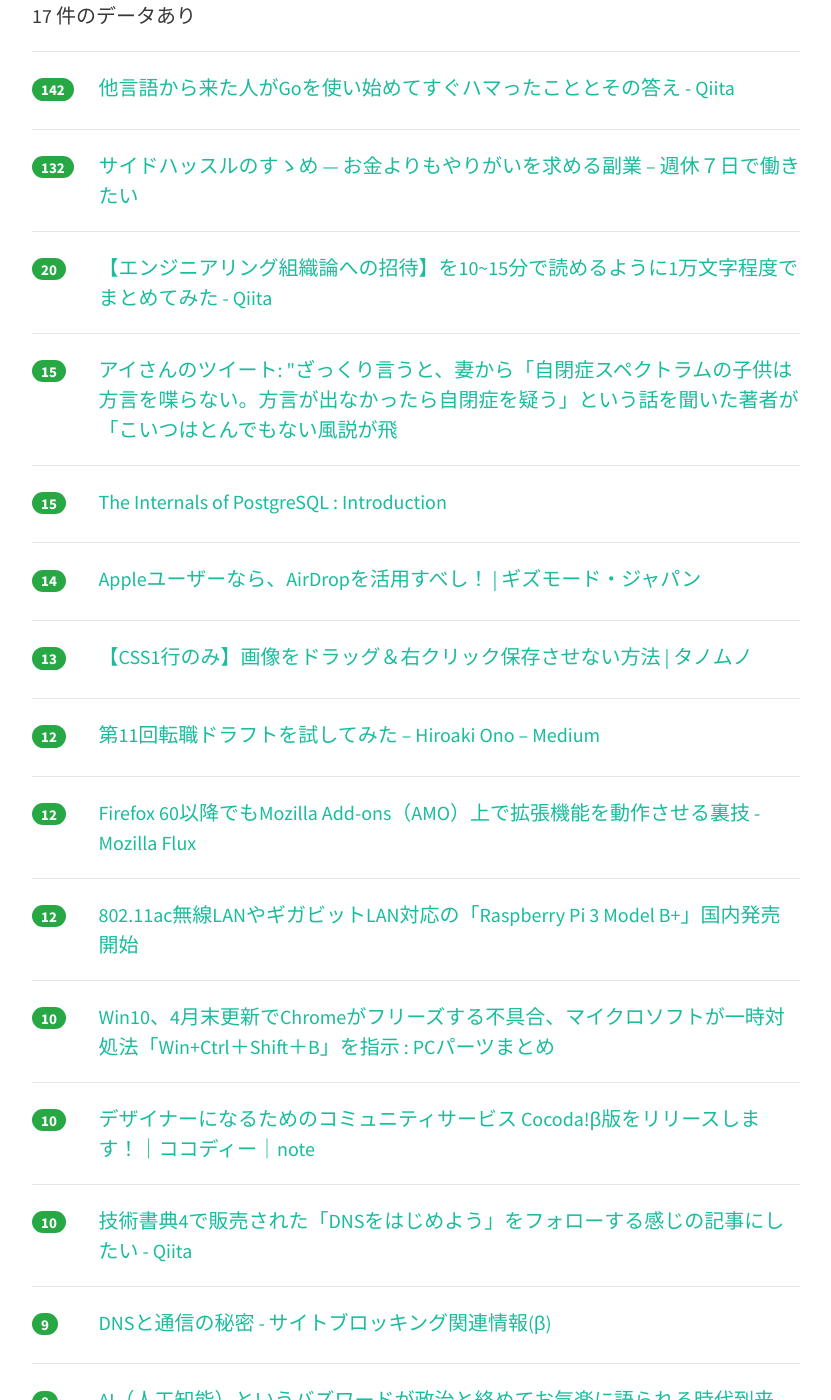
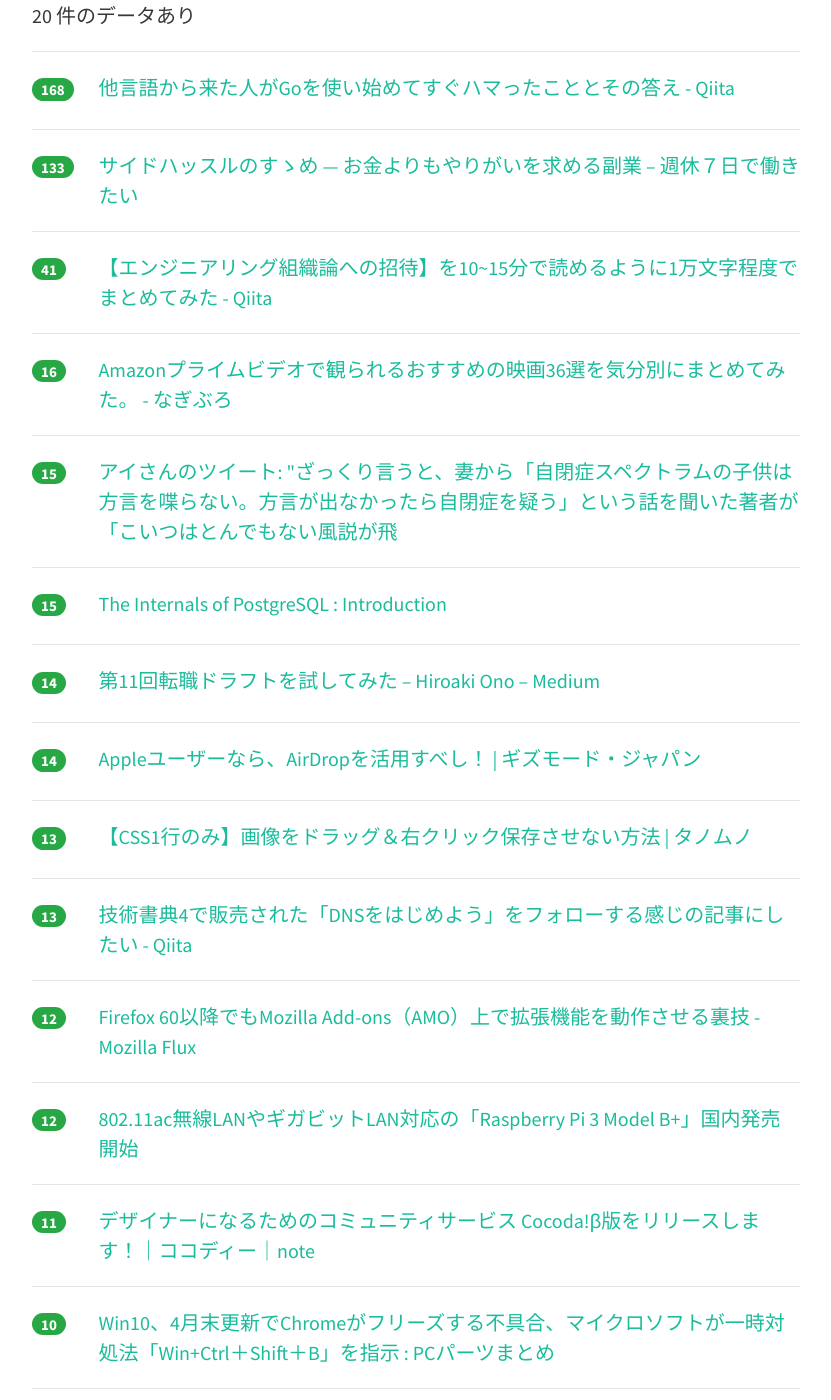
Before and after one commit to yatta47/hatena-matome-site, a Jekyll site: the page built from _posts/2018-05-05-hatena.md, in a window 1280 px wide and 1400 px high, scrolled down 322 px. Shown: the whole window, without its empty margins (224-1055 px from the left). Built offline with Jekyll 4.4.1, drawn with Linux system fonts in a browser that asks for light colours; nearby versions of some CDN libraries; some of the changed text lies outside the part shown.

Commit message:
Updated 2018-05-05

```diff
--- a/_posts/2018-05-05-hatena.md
+++ b/_posts/2018-05-05-hatena.md
@@ -1,24 +1,29 @@
 ---
 layout: post
 title:  "2018-05-05 はてぶIT"
-date:   2018-05-05 09:03:23
+date:   2018-05-05 10:02:15
 tags: [it-hotentry]
 ---
-17 件のデータあり
+20 件のデータあり
 
 <hr><div class="row">
-<div class="col-1"><span class="badge badge-pill badge-success h2">142</span></div>
+<div class="col-1"><span class="badge badge-pill badge-success h2">168</span></div>
 <div class="col-11"><a href='https://qiita.com/mumoshu/items/0d2f2a13c6e9fc8da2a4' target='_blank'>他言語から来た人がGoを使い始めてすぐハマったこととその答え - Qiita</a></div>
 </div>
 <hr>
 <div class="row">
-<div class="col-1"><span class="badge badge-pill badge-success h2">132</span></div>
+<div class="col-1"><span class="badge badge-pill badge-success h2">133</span></div>
 <div class="col-11"><a href='https://blog.craftz.dog/lets-side-hustle-b9e1d894041d' target='_blank'>サイドハッスルのすゝめ — お金よりもやりがいを求める副業 – 週休７日で働きたい</a></div>
 </div>
 <hr>
 <div class="row">
-<div class="col-1"><span class="badge badge-pill badge-success h2">20</span></div>
+<div class="col-1"><span class="badge badge-pill badge-success h2">41</span></div>
 <div class="col-11"><a href='https://qiita.com/kamesennin/items/89d479112554a6f9d038' target='_blank'>【エンジニアリング組織論への招待】を10~15分で読めるように1万文字程度でまとめてみた - Qiita</a></div>
+</div>
+<hr>
+<div class="row">
+<div class="col-1"><span class="badge badge-pill badge-success h2">16</span></div>
+<div class="col-11"><a href='http://www.nagibrno.com/entry/prime-video-movies' target='_blank'>Amazonプライムビデオで観られるおすすめの映画36選を気分別にまとめてみた。 - なぎぶろ</a></div>
 </div>
 <hr>
 <div class="row">
@@ -33,6 +38,11 @@ tags: [it-hotentry]
 <hr>
 <div class="row">
 <div class="col-1"><span class="badge badge-pill badge-success h2">14</span></div>
+<div class="col-11"><a href='https://medium.com/@hihihiroro/2d25eaa8d2df' target='_blank'>第11回転職ドラフトを試してみた – Hiroaki Ono – Medium</a></div>
+</div>
+<hr>
+<div class="row">
+<div class="col-1"><span class="badge badge-pill badge-success h2">14</span></div>
 <div class="col-11"><a href='https://www.gizmodo.jp/2018/05/re-air-drop.html' target='_blank'>Appleユーザーなら、AirDropを活用すべし！ | ギズモード・ジャパン</a></div>
 </div>
 <hr>
@@ -42,8 +52,8 @@ tags: [it-hotentry]
 </div>
 <hr>
 <div class="row">
-<div class="col-1"><span class="badge badge-pill badge-success h2">12</span></div>
-<div class="col-11"><a href='https://medium.com/@hihihiroro/2d25eaa8d2df' target='_blank'>第11回転職ドラフトを試してみた – Hiroaki Ono – Medium</a></div>
+<div class="col-1"><span class="badge badge-pill badge-success h2">13</span></div>
+<div class="col-11"><a href='https://qiita.com/soushi/items/7432710308a78a684299' target='_blank'>技術書典4で販売された「DNSをはじめよう」をフォローする感じの記事にしたい - Qiita</a></div>
 </div>
 <hr>
 <div class="row">
@@ -57,18 +67,13 @@ tags: [it-hotentry]
 </div>
 <hr>
 <div class="row">
-<div class="col-1"><span class="badge badge-pill badge-success h2">10</span></div>
-<div class="col-11"><a href='http://blog.livedoor.jp/bluejay01-review/archives/53431675.html' target='_blank'>Win10、4月末更新でChromeがフリーズする不具合、マイクロソフトが一時対処法「Win+Ctrl＋Shift＋B」を指示 : PCパーツまとめ</a></div>
-</div>
-<hr>
-<div class="row">
-<div class="col-1"><span class="badge badge-pill badge-success h2">10</span></div>
+<div class="col-1"><span class="badge badge-pill badge-success h2">11</span></div>
 <div class="col-11"><a href='https://note.mu/co_co_d3/n/n5a033ca18d66' target='_blank'>デザイナーになるためのコミュニティサービス Cocoda!β版をリリースします！｜ココディー｜note</a></div>
 </div>
 <hr>
 <div class="row">
 <div class="col-1"><span class="badge badge-pill badge-success h2">10</span></div>
-<div class="col-11"><a href='https://qiita.com/soushi/items/7432710308a78a684299' target='_blank'>技術書典4で販売された「DNSをはじめよう」をフォローする感じの記事にしたい - Qiita</a></div>
+<div class="col-11"><a href='http://blog.livedoor.jp/bluejay01-review/archives/53431675.html' target='_blank'>Win10、4月末更新でChromeがフリーズする不具合、マイクロソフトが一時対処法「Win+Ctrl＋Shift＋B」を指示 : PCパーツまとめ</a></div>
 </div>
 <hr>
 <div class="row">
@@ -87,7 +92,17 @@ tags: [it-hotentry]
 </div>
 <hr>
 <div class="row">
-<div class="col-1"><span class="badge badge-pill badge-success h2">6</span></div>
+<div class="col-1"><span class="badge badge-pill badge-success h2">7</span></div>
 <div class="col-11"><a href='https://ex.artnavi-bt.com/exhibition/1931' target='_blank'>ゴットを、信じる方法。（ARTZONE｜京都）｜ART NAVI</a></div>
 </div>
 <hr>
+<div class="row">
+<div class="col-1"><span class="badge badge-pill badge-success h2">7</span></div>
+<div class="col-11"><a href='https://qiita.com/horike37/items/d215488809c42b7e8f79' target='_blank'>Serverless Componentsとは何か？サーバーレスなアプリケーションの何を解決するのか - Qiita</a></div>
+</div>
+<hr>
+<div class="row">
+<div class="col-1"><span class="badge badge-pill badge-success h2">6</span></div>
+<div class="col-11"><a href='https://heartbeats.jp/hbblog/2012/10/treatise-1a.html' target='_blank'>DevOpsに関する論文を読んでみよう 前半 - インフラエンジニアway - Powered by HEARTBEATS</a></div>
+</div>
+<hr>
```
